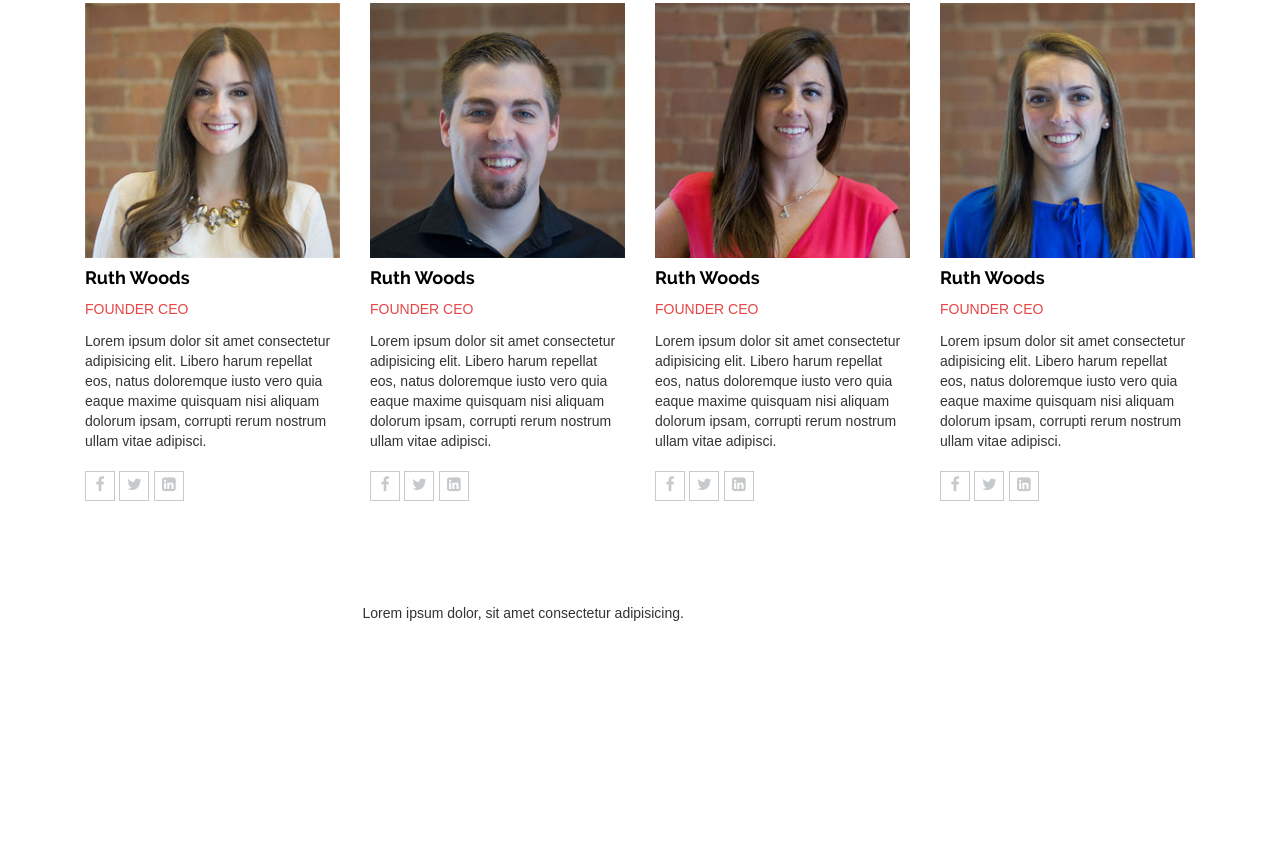
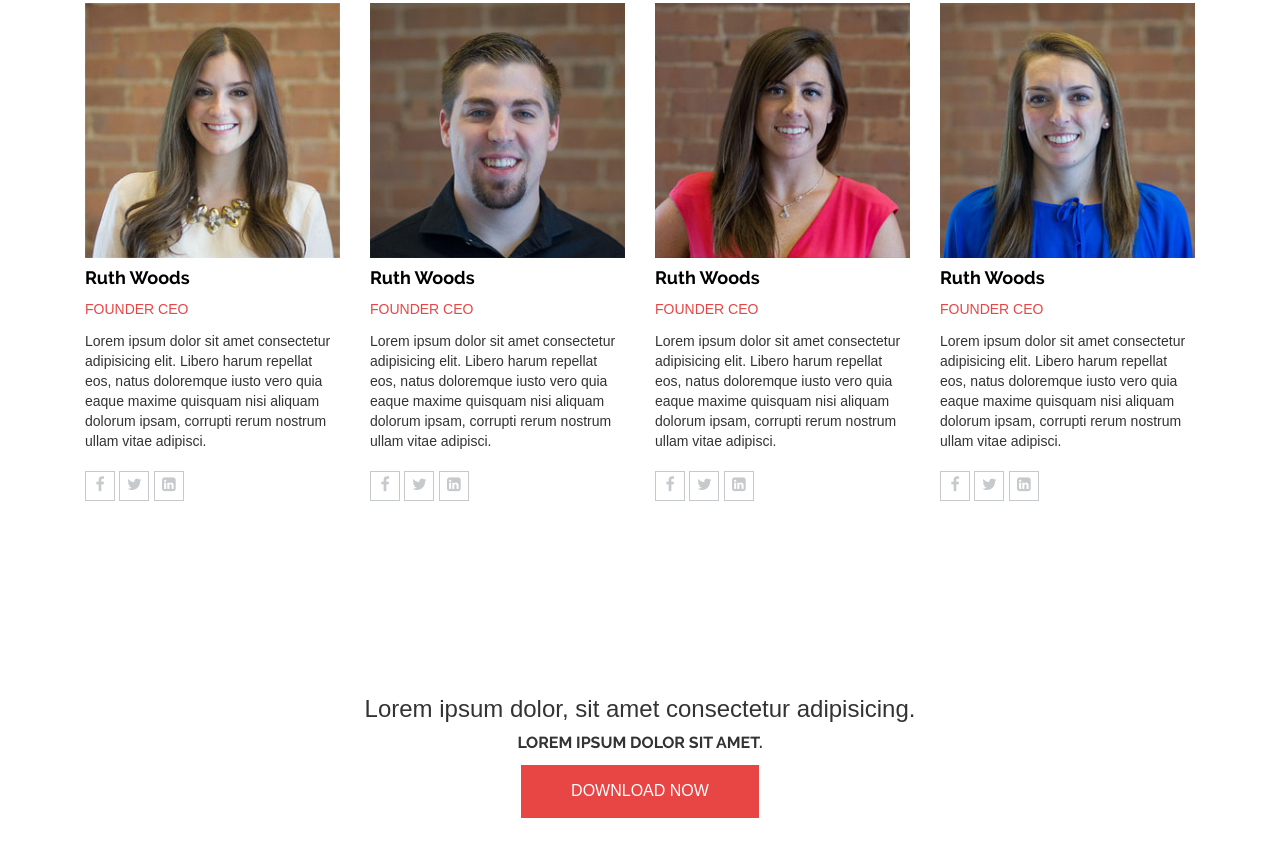
Before and after one commit to Alexwell/bootstrap-test, a website: page source/index.html in a window 1280 px wide. Shown: the part 1726-2582 px from the top of the page. Before the commit the page ends 2357 px from the top, so only its background shows below. Drawn offline with Linux system fonts and the light colour scheme.

Commit message:
Download block completed

```diff
--- a/source/css/main.css
+++ b/source/css/main.css
@@ -14,11 +14,17 @@ body {
 	background-color: #e84545;
 	border: none;
 	text-transform: uppercase;
+	color: #fff;
 }
 
 .btn_md {
 	padding: 10px 30px;
 }
+
+.btn_lg {
+	padding: 15px 50px;
+}
+
 
 /* HEADER */
 
@@ -177,3 +183,20 @@ nav {
 	height: 30px;
 
 }
+
+/* DOWNLOAD SECTION */
+.download{
+	padding: 90px 0;
+}
+.download_block{
+	text-align: center;
+}
+
+.download_block h5{
+	font-size: 24px;
+}
+
+.download_block p{
+	font-family: 'RalewayBold', sans-serif;
+	text-transform: uppercase;
+}
--- a/source/index.html
+++ b/source/index.html
@@ -66,7 +66,7 @@
           <h1>Your Favorite One Page Multi Purpose Template</h1>
           <p>Lorem ipsum dolor sit amet consectetur adipisicing elit. Eveniet expedita ipsam minus aliquam laborum aut.
           </p>
-          <button class="my_btn btn_md">Find Out More</button>
+          <button class="my_btn btn_md">download now</button>
         </div>
       </div>
     </div>
@@ -320,6 +320,8 @@
       <div class="col-md-6 col-md-offset-3">
         <div class="download_block">
           <h5>Lorem ipsum dolor, sit amet consectetur adipisicing.</h5>
+          <p>Lorem ipsum dolor sit amet.</p>
+          <button class="my_btn btn_lg">download now</button>
         </div>
       </div>
     </div>
```
